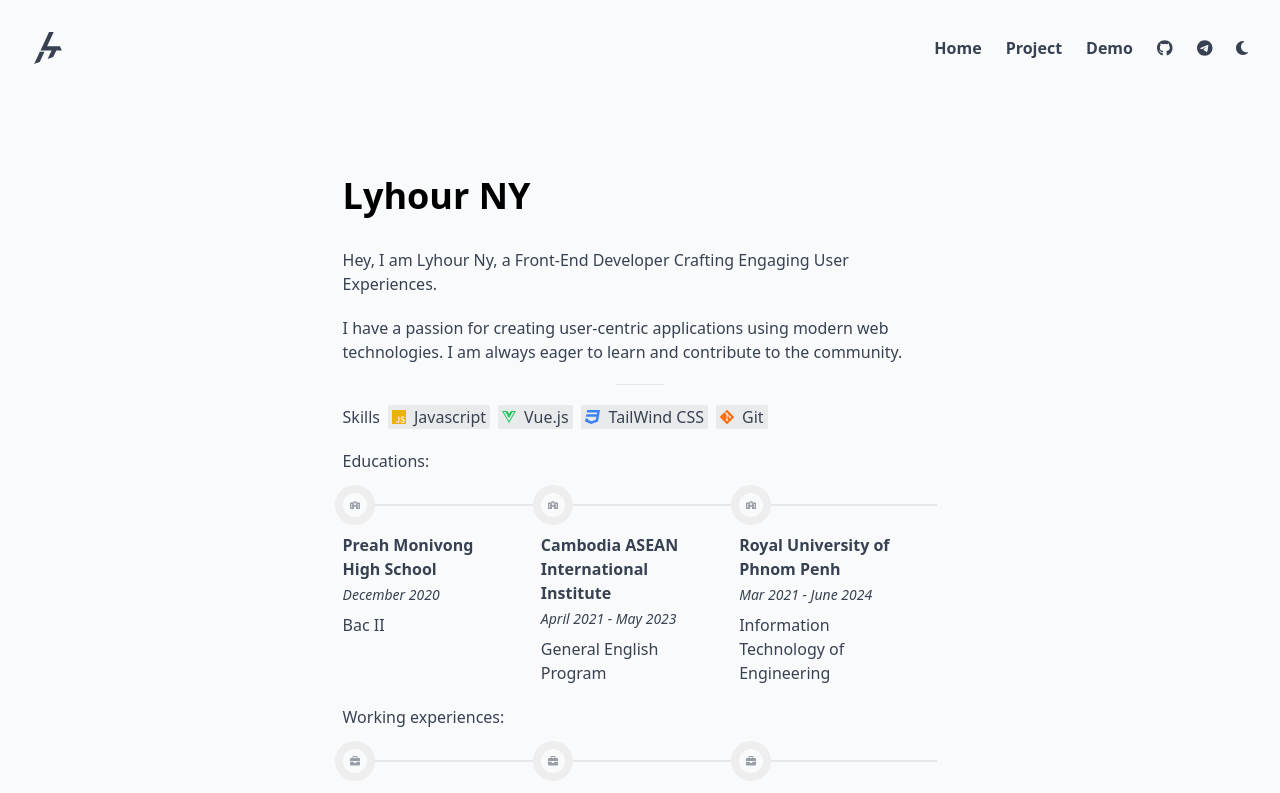
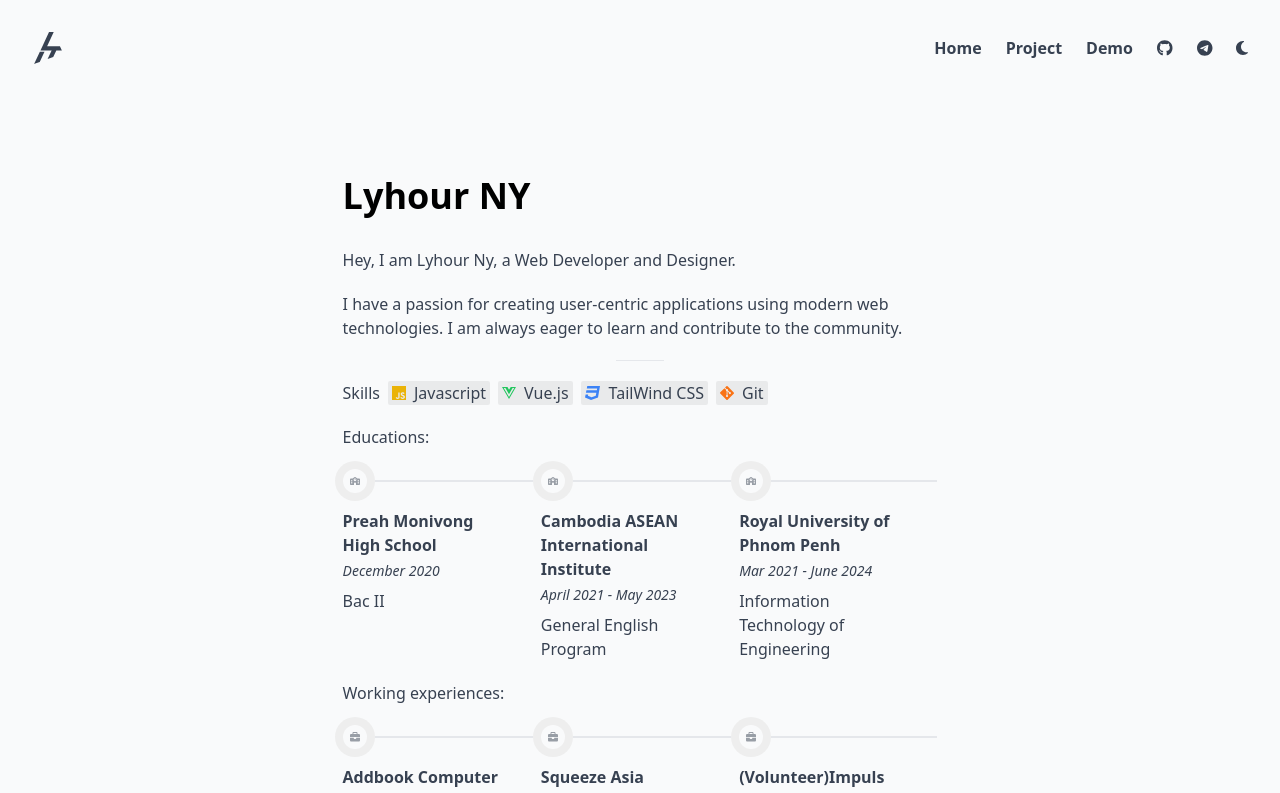
Before and after one commit to NyLyhuo/lyhour-portfolio, a Vue app: page / in a window 1280 px wide. Shown: the top 793 px of the page. Built offline with nearby package versions, Linux system fonts and the light colour scheme.

Commit message:
update info

```diff
--- a/src/views/Home.vue
+++ b/src/views/Home.vue
@@ -34,8 +34,7 @@ const getIconColorClass = (skillName: string) => {
     <article>
       <div class="max-w-prose m-auto slide-enter-content space-y-5">
         <p>
-          Hey, I am Lyhour Ny, a Front-End Developer Crafting Engaging User
-          Experiences.
+          Hey, I am Lyhour Ny, a Web Developer and Designer.
         </p>
         <p>
           I have a passion for creating user-centric applications using modern
```
Also changed, not shown: 1 other file (tests, documents, lock files or other folders).
